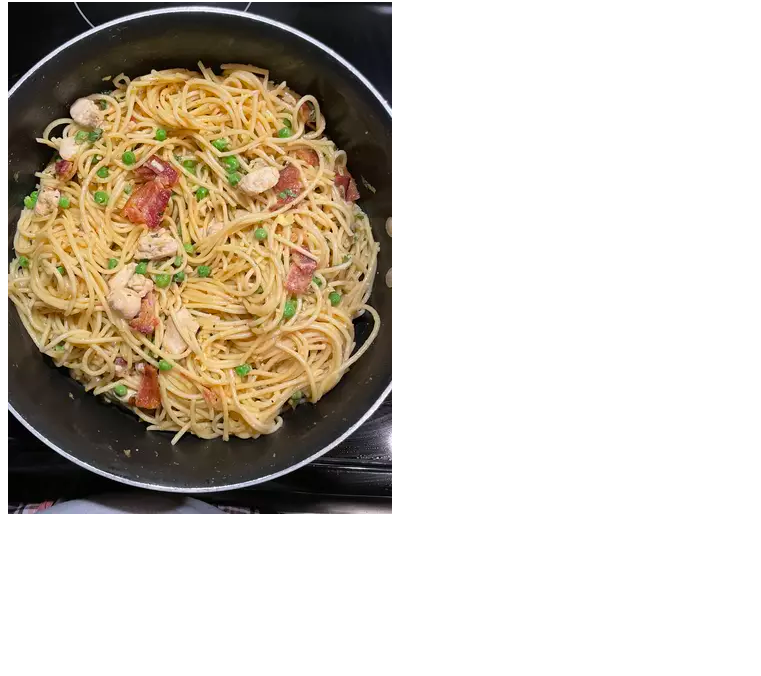
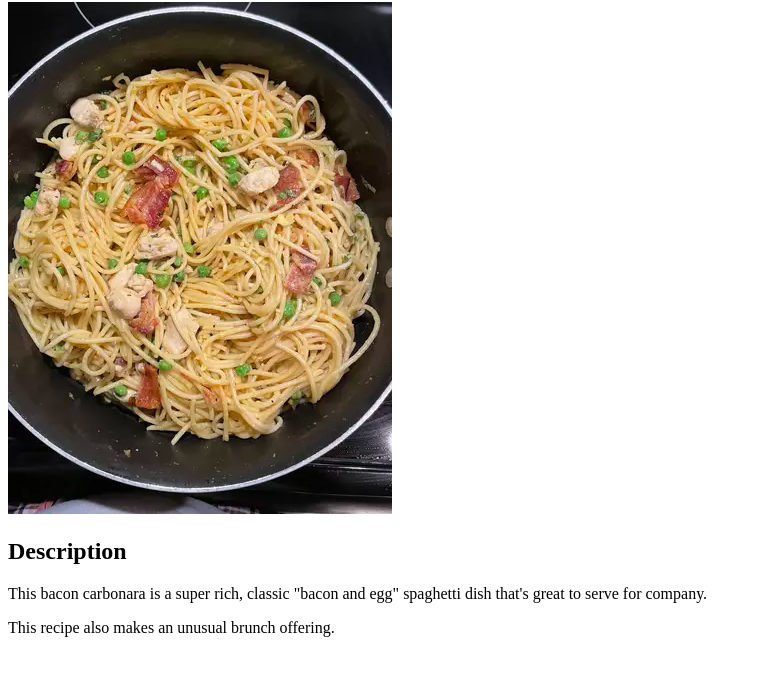
Before and after one commit to IlyaAmadeus/odin-recipes, a plain HTML site: page recipes/spaghetti.html in a window 1280 px wide. Shown: the part 78-754 px from the top of the page, without its empty margins (0-761 px from the left). Drawn offline with Linux system fonts and the light colour scheme.

Commit message:
Add spaghetti's recipe description

```diff
--- a/recipes/spaghetti.html
+++ b/recipes/spaghetti.html
@@ -7,5 +7,9 @@
     <body>
         <h1>Spaghetti recipe</h1>
         <img src="../img/spaghetti-img/spaghetti.jpg" alt="Image of a served spaghetti">
+        <h2>Description</h2>
+        <p>This bacon carbonara is a super rich, classic "bacon and egg"
+            spaghetti dish that's great to serve for company.</p>
+        <p>This recipe also makes an unusual brunch offering.</p>
     </body>
 </html>
```
